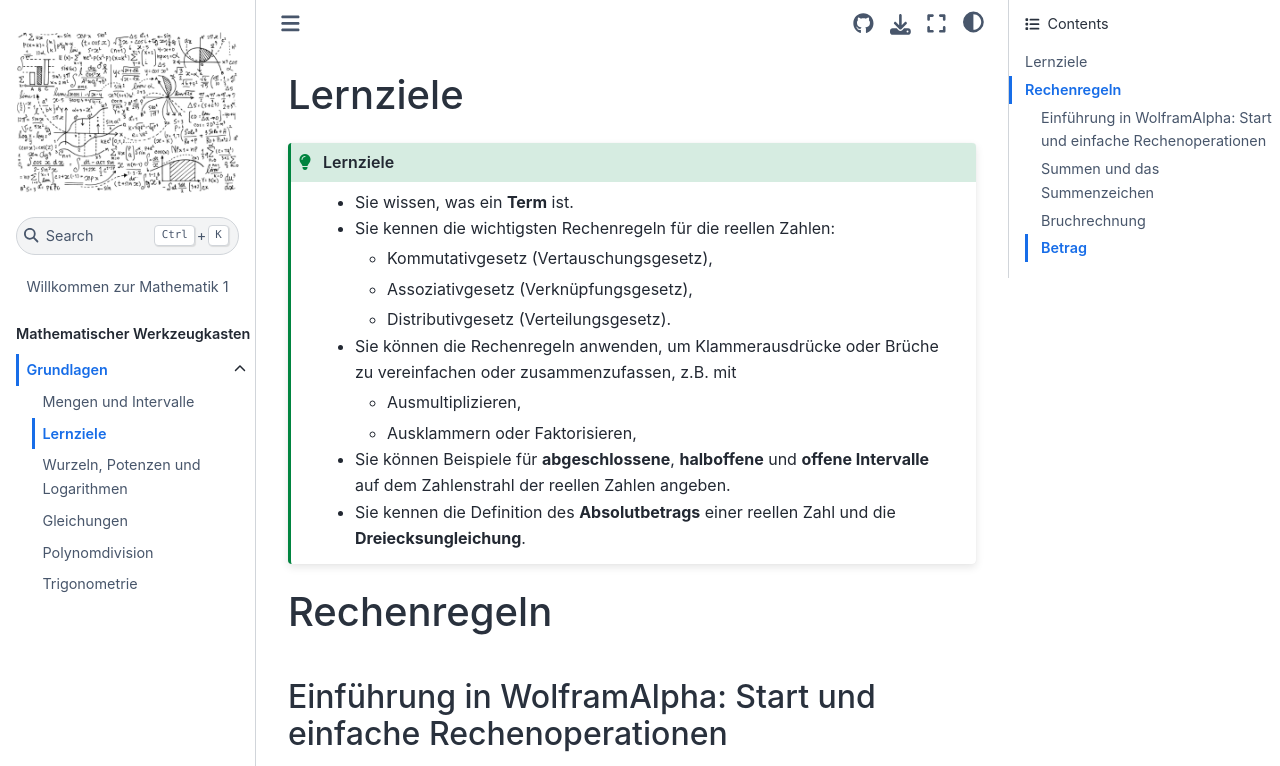
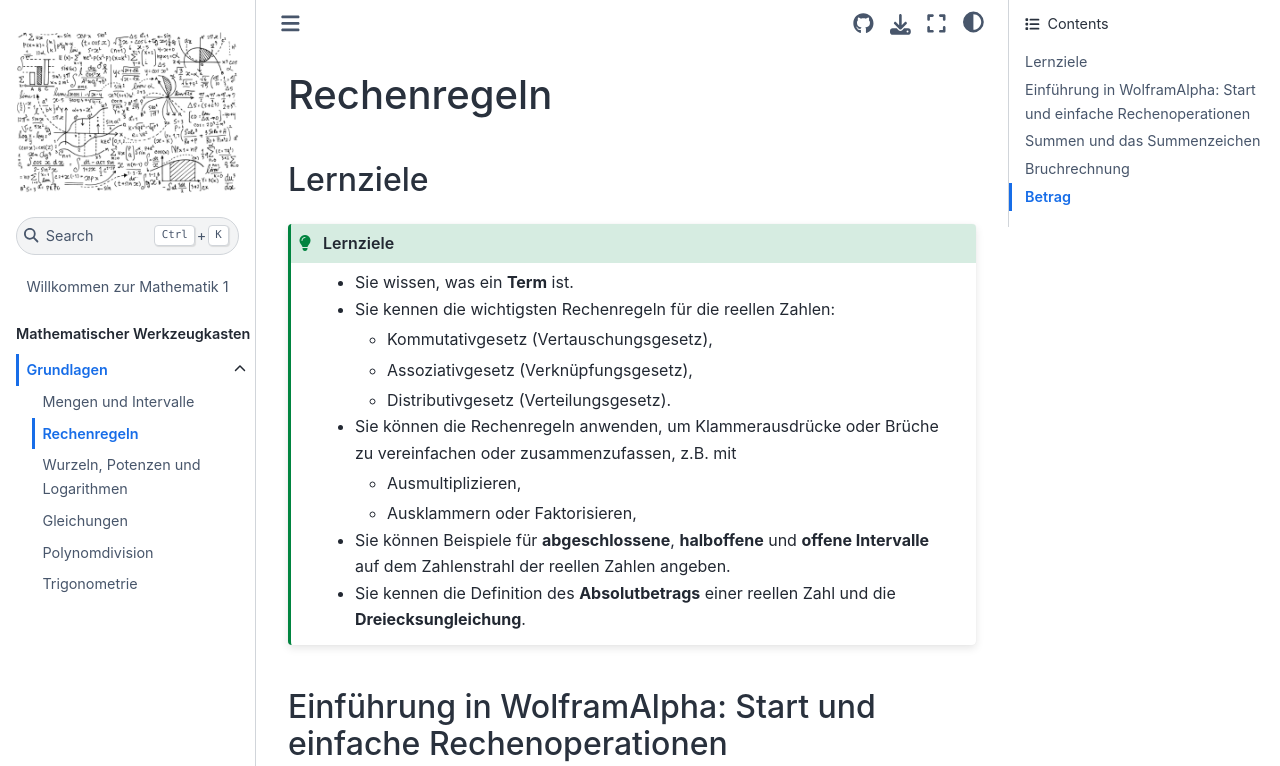
Before and after one commit to s-linden/mathematik-1, a Jupyter Book: the page built from doc/chapter01/sec02.md, in a window 1280 px wide and 900 px high, cut to the strip 0-766 px from the top of the window. Built offline with Jupyter Book 1.0.4 settings and Sphinx 7.4.7 and the Sphinx Book theme 1.1.4, drawn with Linux system fonts in a browser that asks for light colours; part of the change alters nothing that is shown.

````diff
--- a/doc/chapter01/sec02.md
+++ b/doc/chapter01/sec02.md
@@ -1,3 +1,5 @@
+# Rechenregeln
+
 ## Lernziele
 
 ```{admonition} Lernziele
@@ -14,16 +16,11 @@
 * Sie kennen die Definition des **Absolutbetrags** einer reellen Zahl und die **Dreiecksungleichung**.
 ```
 
-
-
-# Rechenregeln
-
-
 ## Einführung in WolframAlpha: Start und einfache Rechenoperationen
 
  <iframe src="https://frankfurt-university.cloud.panopto.eu/Panopto/Pages/Embed.aspx?id=90fbdcfc-4183-4e1e-a7cf-af0300baf212&autoplay=false&offerviewer=true&showtitle=true&showbrand=true&captions=false&interactivity=all" height="405" width="720" style="border: 1px solid #464646;" allowfullscreen allow="autoplay"></iframe>
 
- ## Summen und das Summenzeichen
+## Summen und das Summenzeichen
 
 <iframe width="560" height="315" src="https://www.youtube.com/embed/JkakcL5u7uY" title="YouTube video player" frameborder="0" allow="accelerometer; autoplay; clipboard-write; encrypted-media; gyroscope; picture-in-picture" allowfullscreen></iframe>
 
````
